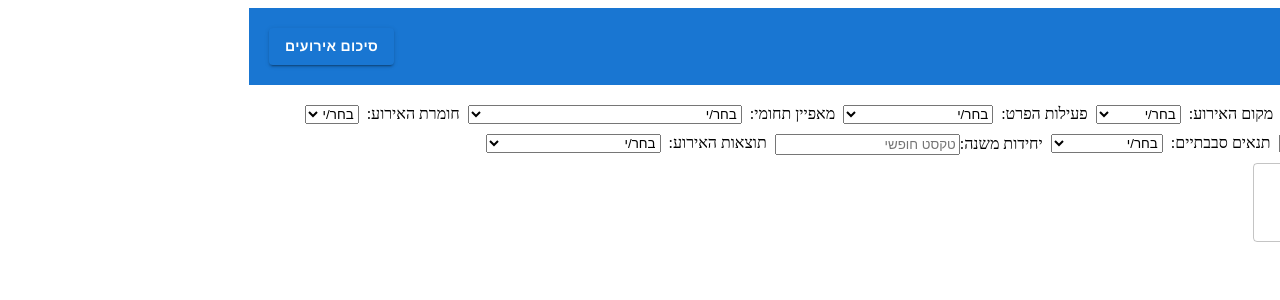
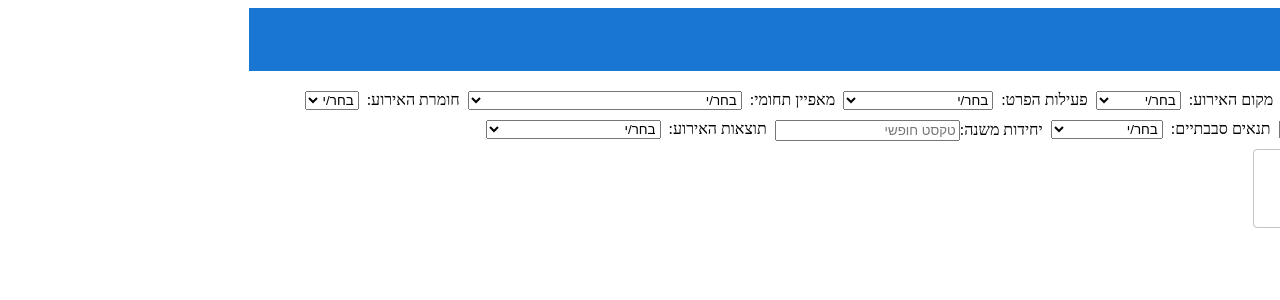
Before and after one commit to OrMashiach25/safetyOrMashiach, a React (Vite) app: page / in a window 1280 px wide. Shown: the top 300 px of the page. Built offline with nearby package versions, Linux system fonts and the light colour scheme.

Commit message:
יצירת לחצנים להוספת אירוע לטבלה + העברת טבלת האירועים לעמוס בנפרד

```diff
--- a/src/App.tsx
+++ b/src/App.tsx
@@ -2,7 +2,7 @@ import "./App.css";
 import Navbar from "./components/NavbarComponents/Navber";
 import EventForm from "./components/EventForm";
 import NewPage from "./components/Page1/NewPage";
-import { BrowserRouter as Router, Routes, Route, useLocation } from "react-router-dom";
+import { BrowserRouter as Router, Routes, Route} from "react-router-dom";
 
 function App() {
   return (
@@ -14,12 +14,10 @@ function App() {
 
 
 function AppContent() {
-  const location = useLocation();
-  const isSecondPage = location.pathname === "/page1";
 
   return (
     <div dir="rtl" className="from-container">
-      <Navbar showButton = {!isSecondPage} />
+      <Navbar/>
           <Routes>
             <Route path="/" element= {<EventForm/>} />
             <Route path="/page1" element= {<NewPage/>} />
--- a/src/components/EventForm.tsx
+++ b/src/components/EventForm.tsx
@@ -1,5 +1,7 @@
+import { useNavigate } from "react-router-dom";
 import { useState } from "react";
 import type { Option } from "../Data";
+import { Button } from "@mui/material";
 import ActivityType from "./ActivityType";
 import Category from "./Category";
 import DescriptionEvent from "./DescriptionEvent";
@@ -10,7 +12,6 @@ import SubSubUnitInput from "./SubUnitInput";
 import TimeAndDate from "./TimeAndDate";
 import Weather from "./Weather";
 import UnitActivityType from "./UnitActivityType";
-import ObjectTable from "./ObjectTable";
 
 type FormData = {
     typeActivity: Option;
@@ -27,7 +28,9 @@ type FormData = {
 }
 
 function EventForm() {
-    const [allEvents, setAllEvents] = useState<FormData[]>([]);
+
+    const navigate = useNavigate();
+
     const [formData, setFormData] = useState<FormData>({
     typeActivity:{ value: "", label: "בחר/י" },
     categoryoption:{ value: "", label: "בחר/י" },
@@ -44,9 +47,12 @@ function EventForm() {
 
     const [errorMessage, setErrorMessage] = useState<string>("");
 
+    const [allEvents, setAllEnets] = useState<FormData[]>([]);
+
     function updateField<K extends keyof FormData>(key: K, value: FormData[K]) {
         setFormData(prev => ({ ...prev, [key]: value }));
     }
+
     function handleSubmit(e: React.FormEvent) {
         e.preventDefault();
 
@@ -66,9 +72,11 @@ function EventForm() {
             setErrorMessage("אנא מלא את כל פרטי הטופס")
             return;
         }
+        setErrorMessage("");
 
-        setErrorMessage("");
-        setAllEvents(prev => [...prev, formData]);
+        setAllEnets(prev => [...prev, formData] );
+
+
         setFormData({
         typeActivity:{ value: "", label: "בחר/י" },
         categoryoption:{ value: "", label: "בחר/י" },
@@ -82,7 +90,10 @@ function EventForm() {
         weather:{ value: "", label: "בחר/י" },
         typeUnitActivity:{ value: "", label: "בחר/י" }
         });
+    }
 
+    function goToTable() {
+        navigate ("/page1", {state: {allEvents}});
     }
 
     return (
@@ -132,11 +143,24 @@ function EventForm() {
                     onChange={(v) => updateField("eventDescription", v)}
                     />
                 </div>
+
                 {errorMessage && <div className="form-error">{errorMessage}</div>}
-                <button type="submit">שליחה</button>
+
+                <div style={{display: "flex", gap: 12,marginTop:12 }}>
+                    <Button type="submit" variant="contained" color="primary">
+                        הוסף אירוע
+                    </Button>
+
+                    <Button
+                        type= "button"
+                        variant="outlined"
+                        onClick={goToTable}
+                        disabled={allEvents.length === 0}
+                    >
+                        צפה בטבלה
+                    </Button>
+                </div>
             </form>
-
-            <ObjectTable allEvents={allEvents} />
         </>
     );
 
--- a/src/components/NavbarComponents/NavbarButton.tsx
+++ b/src/components/NavbarComponents/NavbarButton.tsx
@@ -1,4 +1,4 @@
-import Button from "@mui/material/Button";
+/*import Button from "@mui/material/Button";
 import { useNavigate } from "react-router-dom";
 
 type Props = { text: string; onClick?: () => void;};
@@ -18,3 +18,4 @@ function NavbarButton({ text }: Props) {
 }
 
 export default NavbarButton;
+*/
--- a/src/components/NavbarComponents/Navber.tsx
+++ b/src/components/NavbarComponents/Navber.tsx
@@ -1,10 +1,5 @@
-import NavbarButton from "./NavbarButton";
 
-type NavbarProps = {
-  showButton?: boolean;
-};
-
-function Navbar({ showButton = true }: NavbarProps) {
+function Navbar() {
   return (
     <nav
       style={{
@@ -22,11 +17,6 @@ function Navbar({ showButton = true }: NavbarProps) {
       }}
     >
       טופס הזנת אירוע - מב"ט
-      {showButton && (
-        <NavbarButton text="סיכום אירועים"
-        onClick={() => (window.location.href = "/page1")} />
-      )}
-
     </nav>
   );
 }
--- a/src/components/Page1/NewPage.tsx
+++ b/src/components/Page1/NewPage.tsx
@@ -1,17 +1,41 @@
-import { useNavigate } from "react-router-dom";
+import { useNavigate, useLocation } from "react-router-dom";
 import Button from "@mui/material/Button";
+import ObjectTable from "../ObjectTable";
+
+type SelectOption  = {value: string; label: string}
+type FormData= {
+    typeActivity:SelectOption;
+    categoryoption:SelectOption;
+    eventDescription: string;
+    eventSeverity:SelectOption;
+    location:SelectOption;
+    results:SelectOption;
+    injuryLevel:SelectOption;
+    subSubUnitInput:string;
+    timeDate:string;
+    weather:SelectOption;
+    typeUnitActivity:SelectOption;
+};
 
 function NewPage() {
-  const navigate = useNavigate();
+
+    const {state} = useLocation() as {state?: {allEvents?: FormData[]}};
+    const allEvents = state?.allEvents ??[];
+    const navigate = useNavigate();
 
   function goBack() {
     navigate(-1);
   }
 
+  if (!allEvents.length){
+    return <div dir="rtl">אין נתונים להצגה.</div>
+  }
+
+
   return (
     <div dir="rtl" style={{ textAlign: "center", marginTop: "50px" }}>
-      <h1>בדיקה שעובד</h1>
-      <h3>בדיקה נוספת</h3>
+      <h2> טבלת סיכום אירועים</h2>
+      <ObjectTable allEvents={allEvents}/>
 
       <Button
         variant="contained"
```
